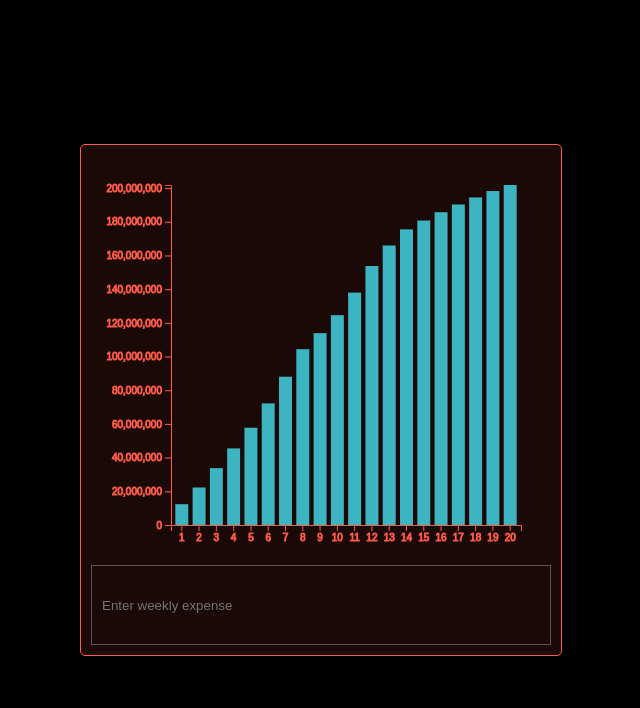
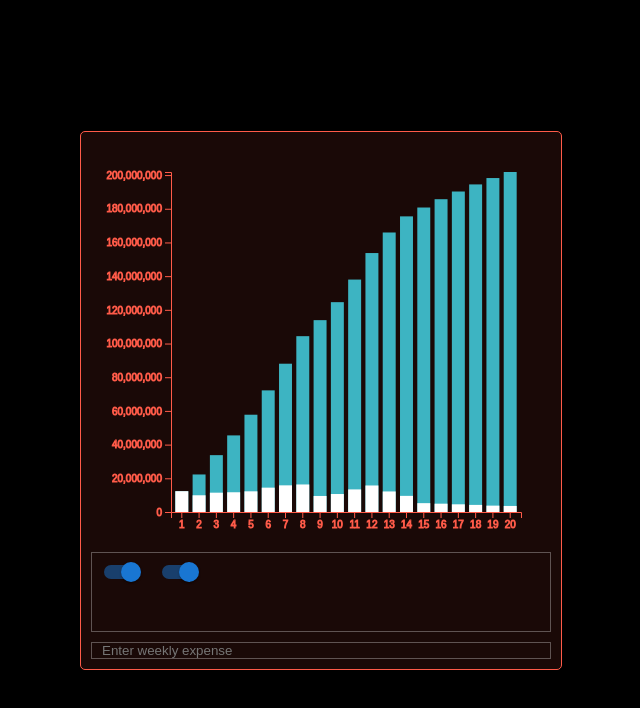
Before and after one commit to mdoudy90/broadway_viz, a Next.js app: page / in a window 1280 px wide. Shown: the top 708 px of the page, without its empty margins (319-959 px from the left). Built offline with nearby package versions, Linux system fonts and the light colour scheme.

Commit message:
Add toggle

```diff
--- a/package.json
+++ b/package.json
@@ -8,6 +8,9 @@
     "lint": "next lint"
   },
   "dependencies": {
+    "@emotion/react": "^11.7.0",
+    "@emotion/styled": "^11.6.0",
+    "@mui/material": "^5.2.3",
     "d3": "^7.2.0",
     "next": "12.0.7",
     "react": "17.0.2",
--- a/src/client/components/D3BarChart.js
+++ b/src/client/components/D3BarChart.js
@@ -1,17 +1,26 @@
-import React from 'react';
+import { useRef, useEffect } from 'react';
 import * as d3 from 'd3';
 
 const AXIS_COLOR = 'rgb(255, 91, 73)';
-const BAR_COLOR = '#49EDFFC0';
+const BAR_COLOR_1 = '#49EDFFC0';
+const BAR_COLOR_2 = 'white';
 
-const D3BarChart = ({ data, dimensions }) => {
-  const svgRef = React.useRef(null);
+const D3BarChart = ({
+  data,
+  dimensions,
+  showCumulativeTotal,
+  showWeeklyTotal,
+}) => {
+  const svgRef = useRef(null);
   const { svgWidth, svgHeight, margin } = dimensions;
 
   const width = svgWidth - margin.left - margin.right;
   const height = svgHeight - margin.top - margin.bottom;
 
-  React.useEffect(() => {
+  useEffect(() => {
+    // clear previous data / refresh for state updates
+    d3.select(svgRef.current).selectAll('*').remove();
+
     // append the svg object to the body of the page
     const svg = d3
       .select(svgRef.current)
@@ -43,7 +52,10 @@ const D3BarChart = ({ data, dimensions }) => {
       .domain([
         0,
         d3.max(data, function (d) {
-          return +d.cumulativeTotal;
+          return Math.max(
+            showCumulativeTotal ? d.cumulativeTotal : d.weeklyTotal,
+            1000 // min y-top
+          );
         }),
       ])
       .range([height, 0]);
@@ -55,16 +67,30 @@ const D3BarChart = ({ data, dimensions }) => {
     yAxis.selectAll('text').style('stroke', AXIS_COLOR);
 
     // Bars
+    if (showCumulativeTotal) {
       svg
         .selectAll('bar')
         .data(data)
         .join('rect')
         .attr('x', (d) => x(d.show_week))
-      .attr('y', (d) => y(d.cumulativeTotal))
+        .attr('y', (d) => y(d.cumulativeTotal), 0)
         .attr('width', x.bandwidth())
-      .attr('height', (d) => height - y(d.cumulativeTotal))
-      .attr('fill', BAR_COLOR);
-  }, [data]);
+        .attr('height', (d) => height - y(d.cumulativeTotal), 0)
+        .attr('fill', BAR_COLOR_1);
+    }
+
+    if (showWeeklyTotal) {
+      svg
+        .selectAll('bar')
+        .data(data)
+        .join('rect')
+        .attr('x', (d) => x(d.show_week))
+        .attr('y', (d) => y(d.weeklyTotal))
+        .attr('width', x.bandwidth())
+        .attr('height', (d) => height - y(d.weeklyTotal))
+        .attr('fill', BAR_COLOR_2);
+    }
+  }, [data, showCumulativeTotal, showWeeklyTotal]);
 
   return (
     <svg
--- a/src/client/components/Visualization.tsx
+++ b/src/client/components/Visualization.tsx
@@ -1,16 +1,15 @@
 import { useState, useEffect } from 'react';
+import Switch from '@mui/material/Switch';
 import D3BarChart from './D3BarChart';
 
 import data from '../../data/bway_test.json';
 import processTotals from '../../utils/processTotals';
-import Chart from './Chart';
 import ExpenseInput from './ExpenseInput';
-
-// some input for fixed weekly expenses
 
 const Visualization = () => {
   const [weeklyExpense, setWeeklyExpense] = useState(0);
-  // console.log(processTotals(data));
+  const [showCumulativeTotal, setShowCumulativeTotal] = useState(true);
+  const [showWeeklyTotal, setShowWeeklyTotal] = useState(true);
 
   const handleExpenseEntry = (e) => {
     setWeeklyExpense(() => e.target.value || 0);
@@ -27,8 +26,23 @@ const Visualization = () => {
       <D3BarChart
         data={processTotals(data, weeklyExpense)}
         dimensions={dimensions}
+        showCumulativeTotal={showCumulativeTotal}
+        showWeeklyTotal={showWeeklyTotal}
       />
-      {/* <Chart /> */}
+      <div className='display-toggle'>
+        <Switch
+          checked={showCumulativeTotal}
+          onChange={() => {
+            setShowCumulativeTotal(!showCumulativeTotal);
+          }}
+        />
+        <Switch
+          checked={showWeeklyTotal}
+          onChange={() => {
+            setShowWeeklyTotal(!showWeeklyTotal);
+          }}
+        />
+      </div>
       <ExpenseInput handleEntry={handleExpenseEntry} />
     </div>
   );
--- a/src/utils/processTotals.tsx
+++ b/src/utils/processTotals.tsx
@@ -7,7 +7,7 @@ const processTotals = (data, weeklyExpense = 0) => {
     if (!(show_week in memo)) {
       memo[show_week] = { show_week, weeklyTotal: 0 };
     }
-    memo[show_week].weeklyTotal += gross - weeklyExpense;
+    memo[show_week].weeklyTotal += gross;
 
     return memo;
   }, {});
@@ -15,13 +15,11 @@ const processTotals = (data, weeklyExpense = 0) => {
   let runningCumulative = 0;
 
   Object.keys(totals).map((key) => {
+    totals[key].weeklyTotal -= weeklyExpense;
+
     runningCumulative += totals[key].weeklyTotal;
     totals[key].cumulativeTotal = runningCumulative;
   });
-
-  // each week
-  // total gross
-  // cumulative gross
 
   return Object.values(totals);
 };
--- a/styles/_components.scss
+++ b/styles/_components.scss
@@ -18,8 +18,8 @@
   color: $white;
 }
 
-// .chart {
-//   border: 1px solid rgba(255, 255, 255, 0.3);
-//   width: 100%;
-//   height: 100%;
-// }
+.display-toggle {
+  border: 1px solid rgba(255, 255, 255, 0.3);
+  width: 100%;
+  height: 100%;
+}
```
Also changed, not shown: src/client/components/Chart.tsx (deleted, +0 -11 lines), 1 other file (tests, documents, lock files or other folders). Lines whose indentation alone changed are shown as unchanged.
